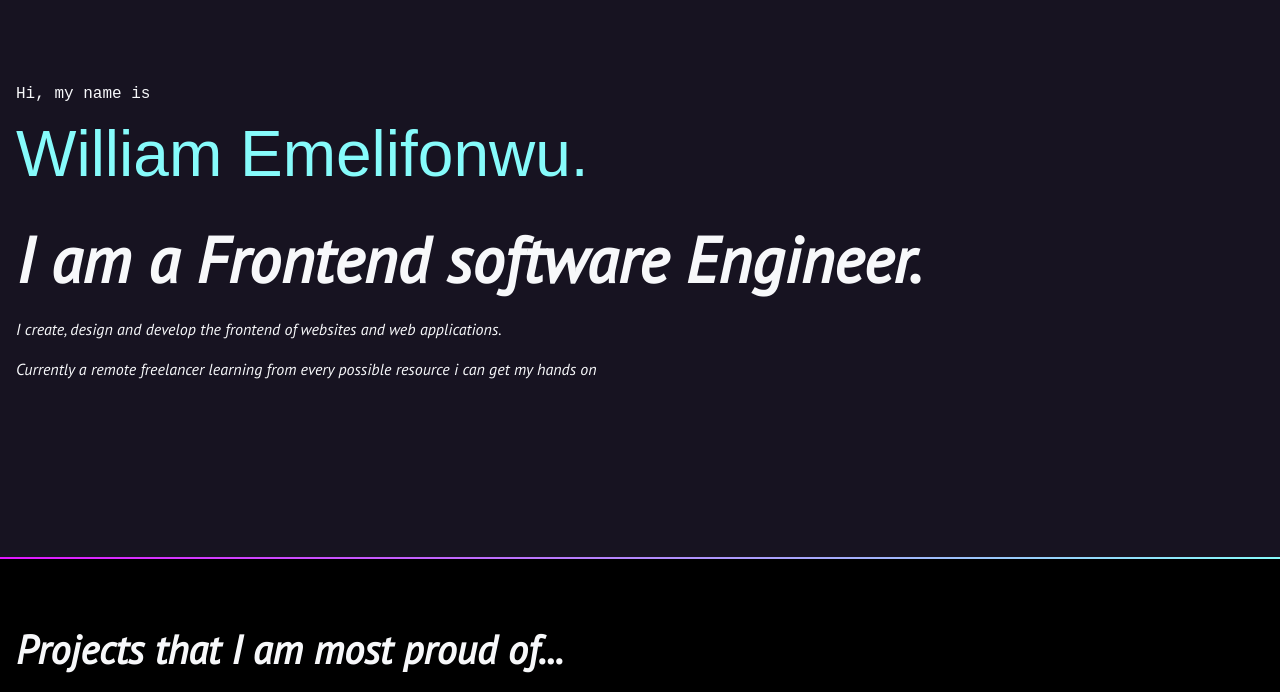
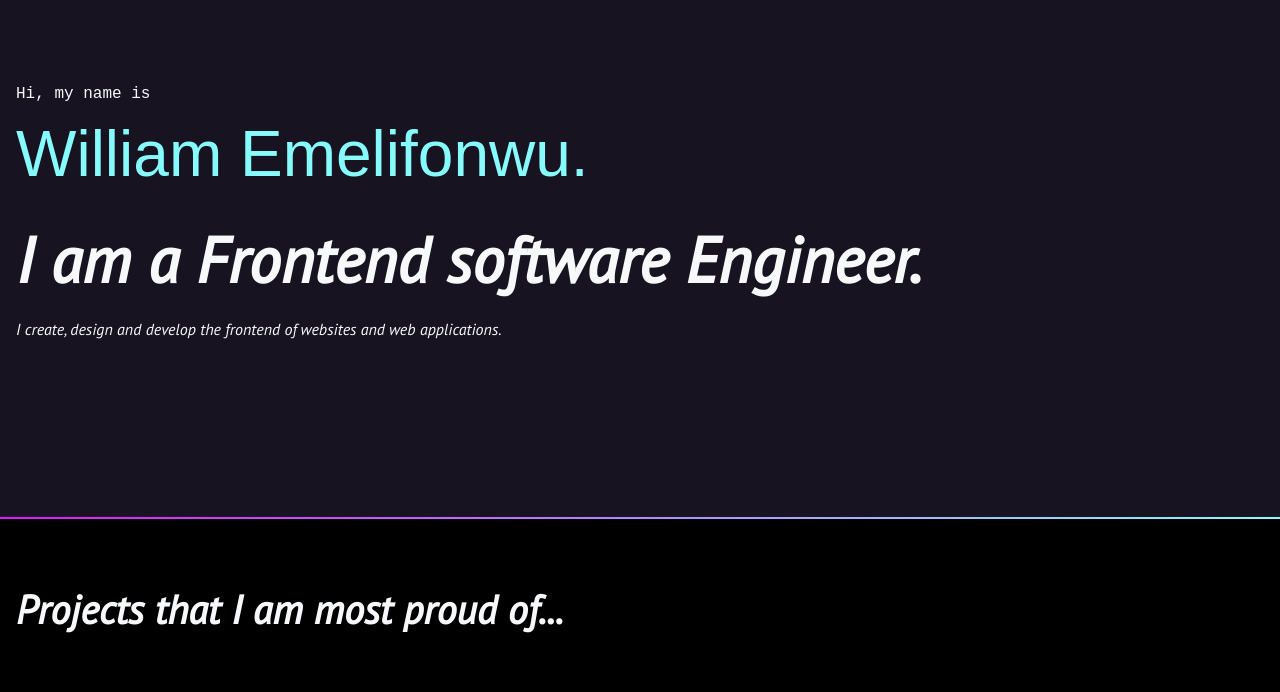
Before and after one commit to westliam-x/westliam, a plain HTML site: page index.html in a window 1280 px wide. Shown: the part 69-761 px from the top of the page. Drawn offline with Linux system fonts and the light colour scheme; a web font is replaced by a local one.

Commit message:
Update index.html

```diff
--- a/index.html
+++ b/index.html
@@ -43,7 +43,6 @@
     <p class="name">Hi, my name is <span>William Emelifonwu.</span></p>
     <h3>I am a Frontend software Engineer.</h3>
     <p>I create, design and develop the frontend of websites and web applications.</p>
-    <p>Currently a remote freelancer learning from every possible resource i can get my hands on </p>
 </section>
 
 
```
